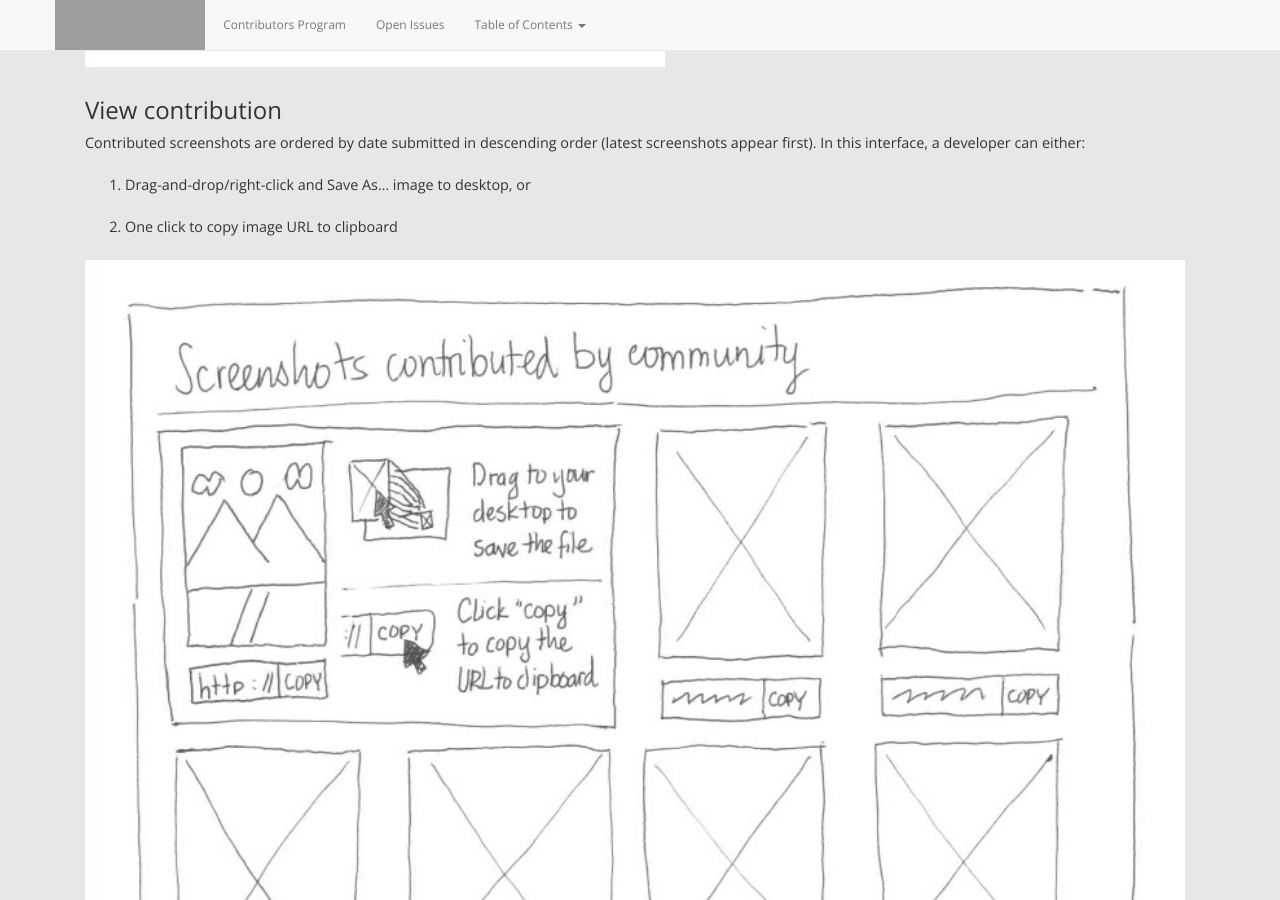
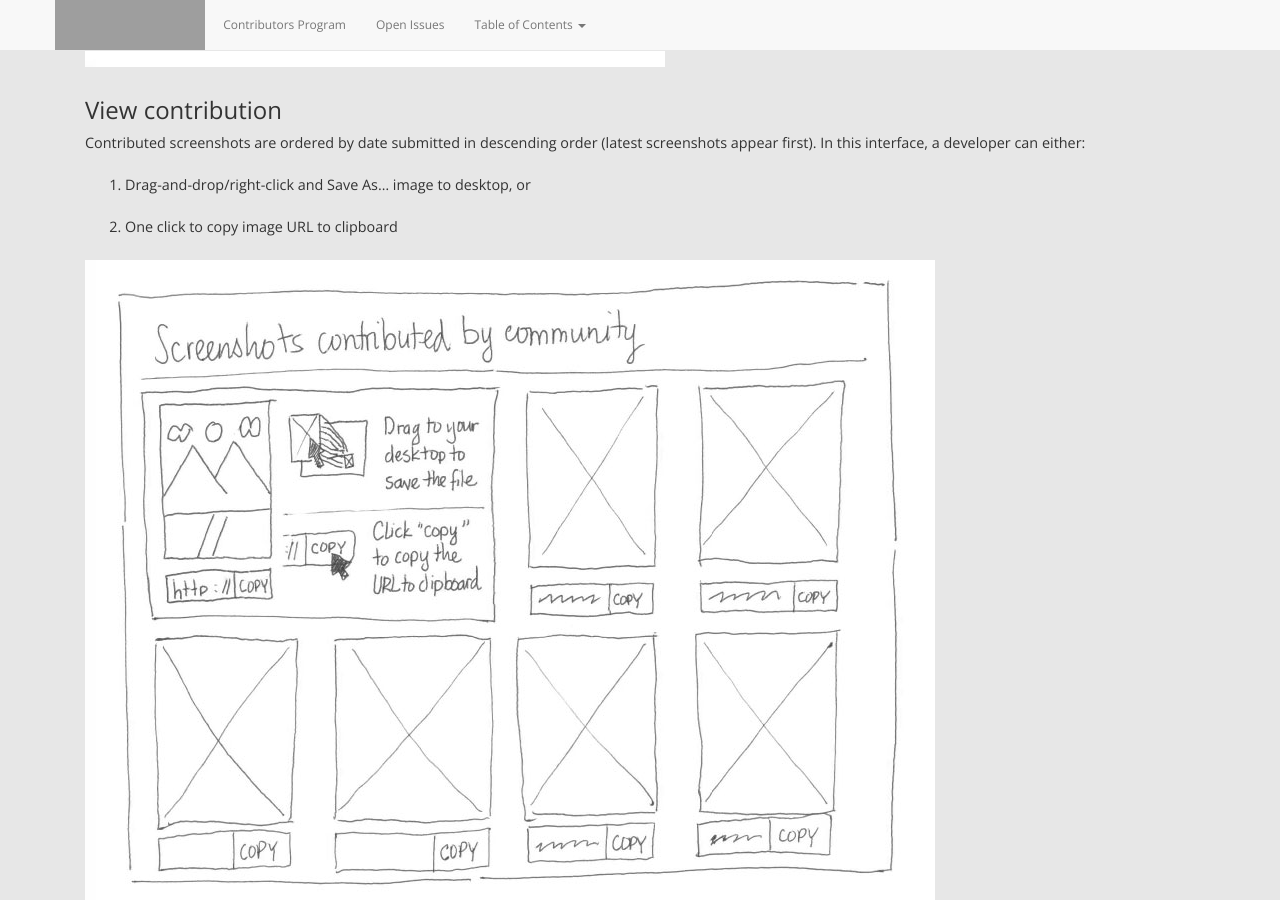
Before and after one commit to MarketplaceUX/marketplace-community-editorial, a Jekyll site: the page built from concept-screenshots.html, in a window 1280 px wide and 900 px high, scrolled down 2228 px. Built offline with Jekyll 4.4.1, drawn with Linux system fonts in a browser that asks for light colours; nearby versions of some CDN libraries; grey boxes are pictures that could not be loaded.

Commit message:
Minor formatting fix

```diff
--- a/concept-screenshots.html
+++ b/concept-screenshots.html
@@ -60,7 +60,7 @@ multipage: false
       <li>One click to copy image URL to clipboard</li>
     </ol>
 
-    <img src="img/screenshot-contribution-view-ui-mockup-v1.0.jpg" width="1100">
+    <img src="img/screenshot-contribution-view-ui-mockup-v1.0.jpg">
 
     <p class="longText">To add a screenshot into the app, the developer opens the Marketplace Config file and reference the image there. The updated Marketplace Config file, with the new screenshot included, is then resubmitted to Marketplace.</p>
 
--- a/customerJourney-screenshots.html
+++ b/customerJourney-screenshots.html
@@ -47,7 +47,7 @@ multipage: false
       </li>
     </ol>
 
-    <img src="img/customer-journey-map-screenshots.png">
+    <img src="img/customer-journey-map-screenshots.png" width="1100">
 
     <h3><a href="concept-screenshots.html">See concepts</h3>
 
```
